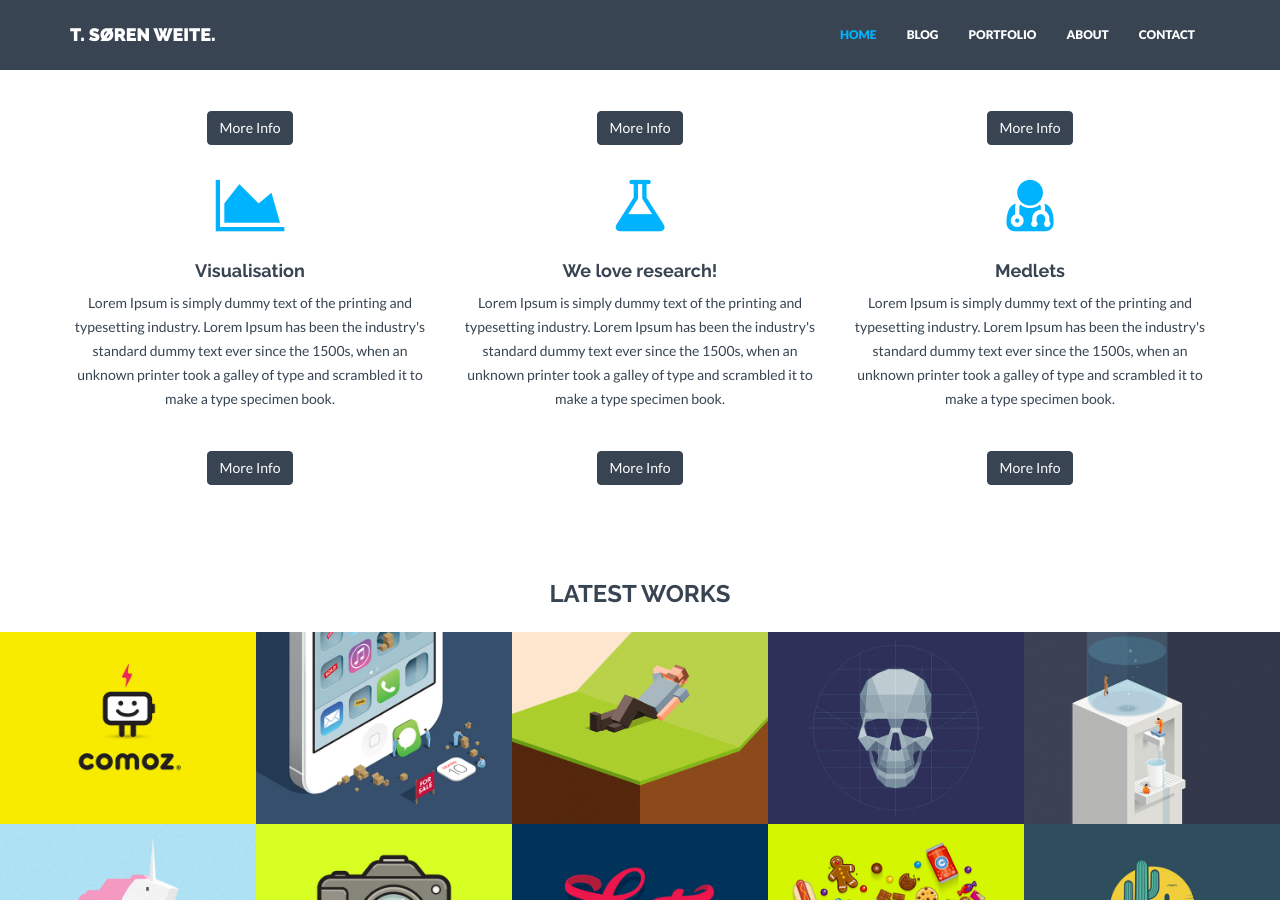
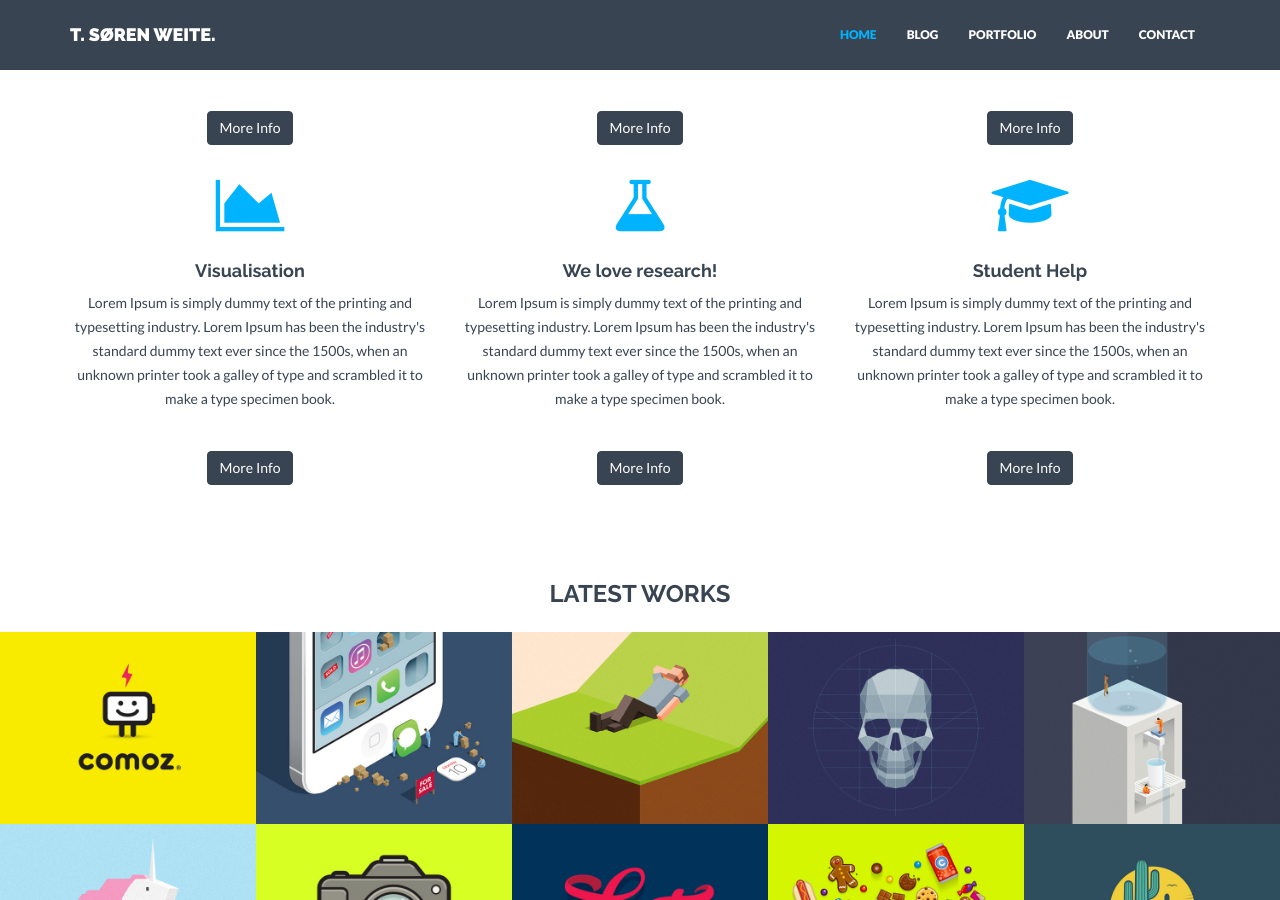
Before and after one commit to sorenweite/sorenweite.github.io, a Jekyll site: the page built from index.html, in a window 1280 px wide and 900 px high, scrolled down 475 px. Built offline with Jekyll 4.4.1, drawn with Linux system fonts in a browser that asks for light colours; nearby versions of some CDN libraries; library files that are not in the unit come from our copies.

Commit message:
index
services update

```diff
--- a/index.html
+++ b/index.html
@@ -43,8 +43,8 @@ permalink: /
                 <p><br/><a href="#" class="btn btn-theme">More Info</a></p>
             </div>
             <div class="col-md-4">
-                <i class="fa fa-user-md"></i>
-                <h4>Medlets</h4>
+                <i class="fa fa-mortar-board"></i>
+                <h4>Student Help</h4>
                 <p>Lorem Ipsum is simply dummy text of the printing and typesetting industry. Lorem Ipsum has been the industry's standard dummy text ever since the 1500s, when an unknown printer took a galley of type and scrambled it to make a type specimen book.</p>
                 <p><br/><a href="#" class="btn btn-theme">More Info</a></p>
             </div>
```
